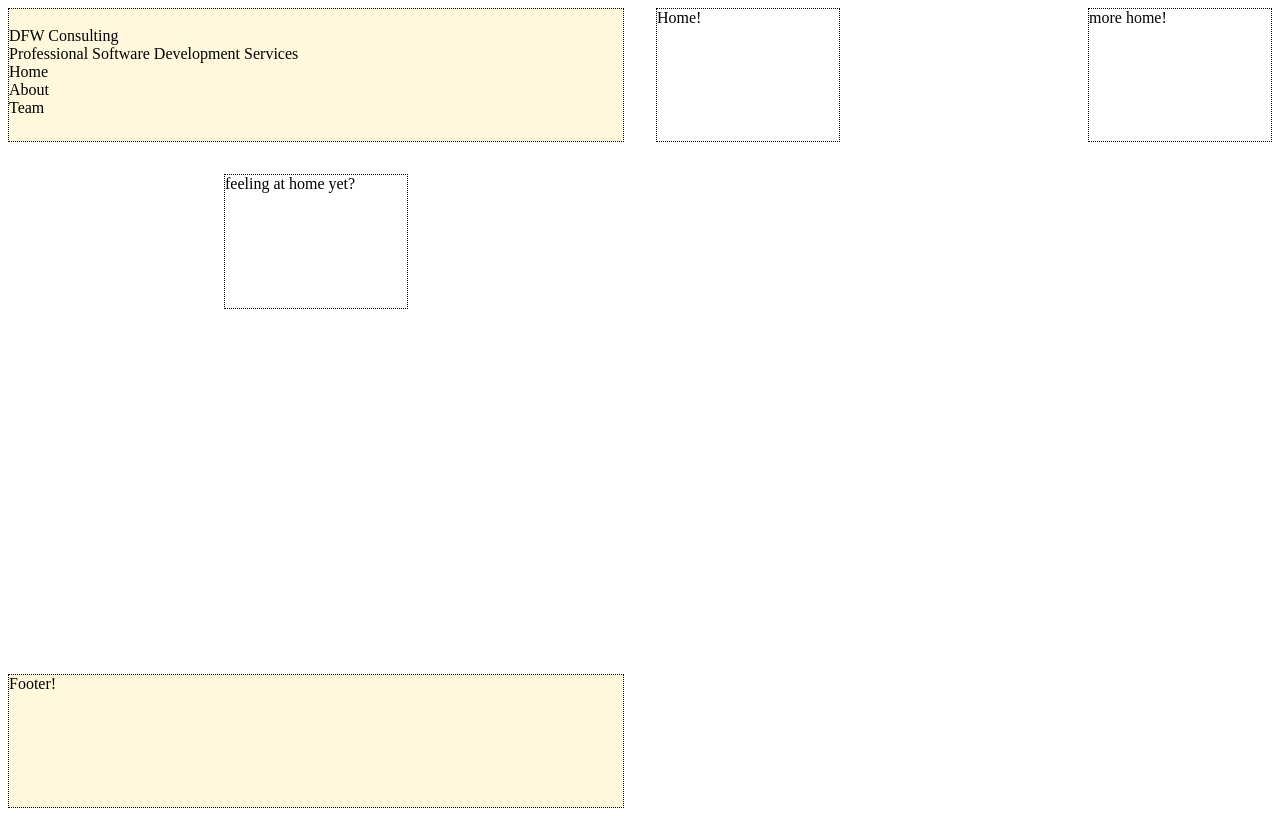
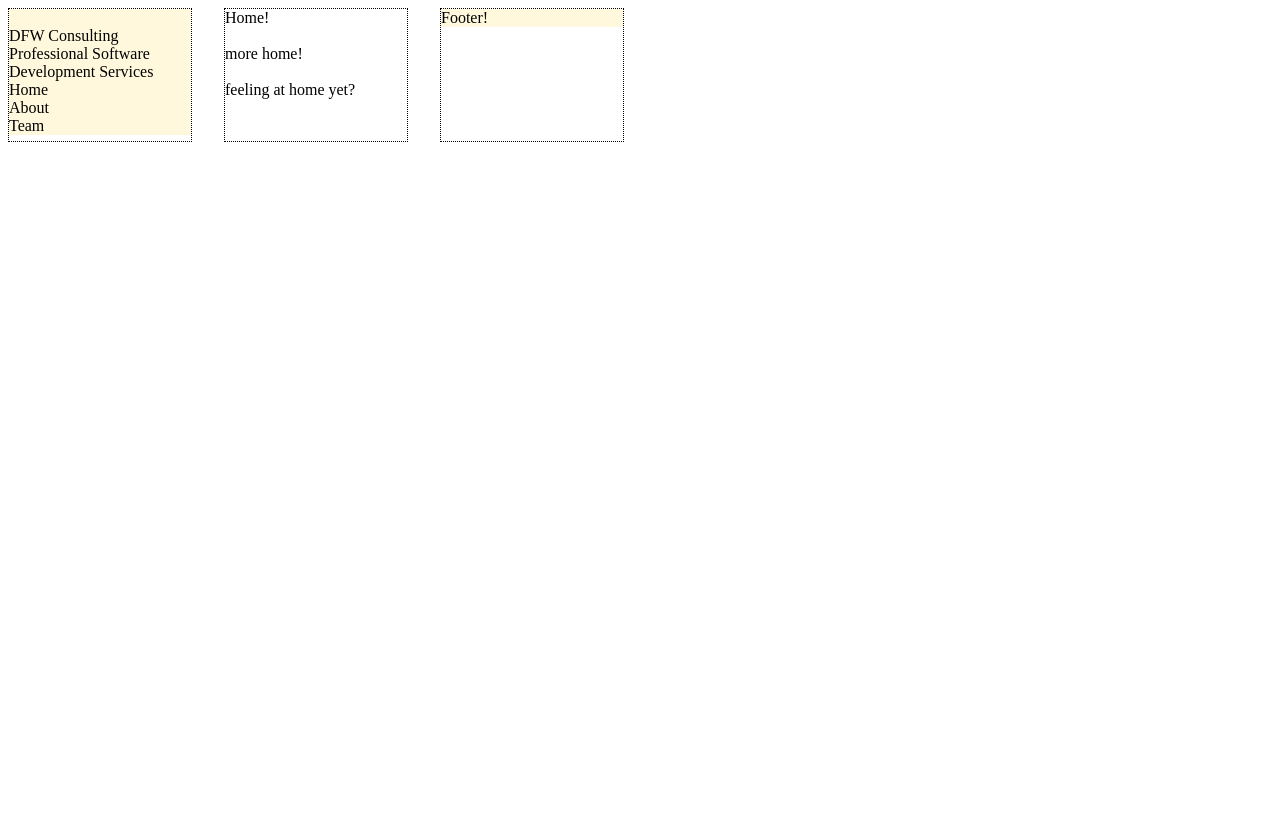
Before and after one commit to DFW-Software-Consulting/dfw-consulting, a React (Create React App) app: page / in a window 1280 px wide. Built offline with nearby package versions, Linux system fonts and the light colour scheme.

Commit message:
feat: #43 add header and footer wrappers and team component to App

```diff
--- a/src/containers/App.tsx
+++ b/src/containers/App.tsx
@@ -3,23 +3,27 @@ import React from 'react';
 import { Routes, Route } from 'react-router-dom';
 import { default as Home } from './Home';
 import { default as About } from './About';
-import { default as Contact } from './Contact';
+import { default as Team } from './Team';
 import { Header, Footer } from '../components';
 
 // components
 const App = () => {
 
     return (
+        <>
          <div id="wrapper">
+            <div id="header-wrapper">
                 <Header />
+            </div>
+            <div id="main">
                 <Routes>
                     <Route
                         path="/about"
                         element={<About />}
                     />
                     <Route
-                    path="/contact"
-                    element={<Contact />}
+                        path="/team"
+                        element={<Team />}
                     />
                     <Route
                         path="/home"
@@ -30,8 +34,12 @@ const App = () => {
                         element={<Home />}
                     />
                 </Routes>
+            </div>
+            <div id="footer-wrapper">
                 <Footer />
             </div>
+        </div>
+        </>
     )
 }
 
```
Lines whose indentation alone changed are shown as unchanged.
